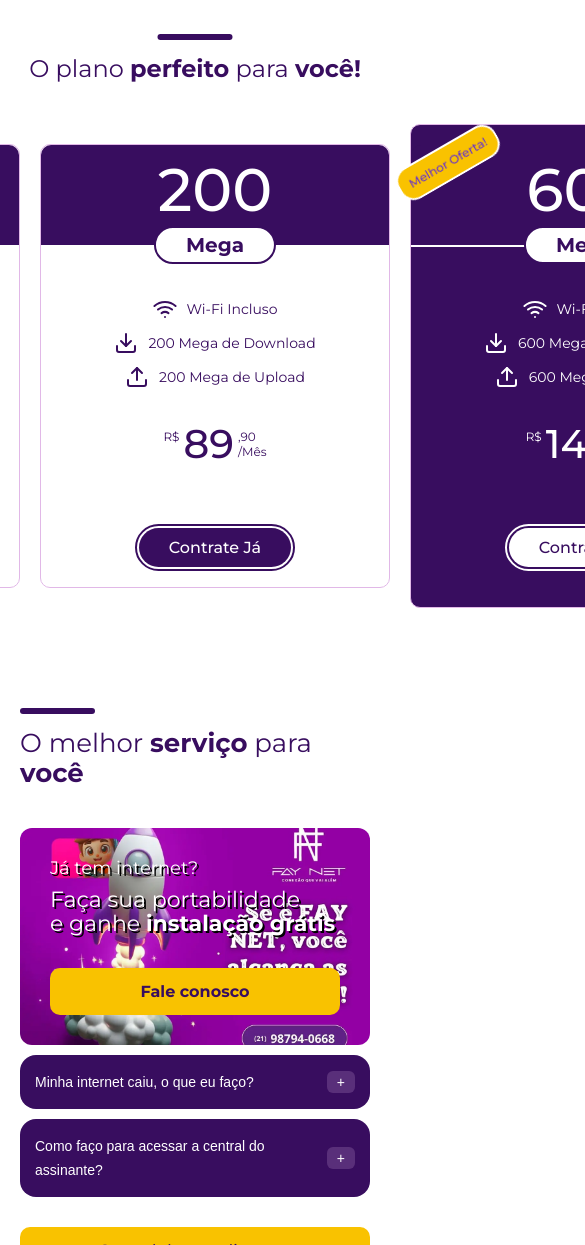
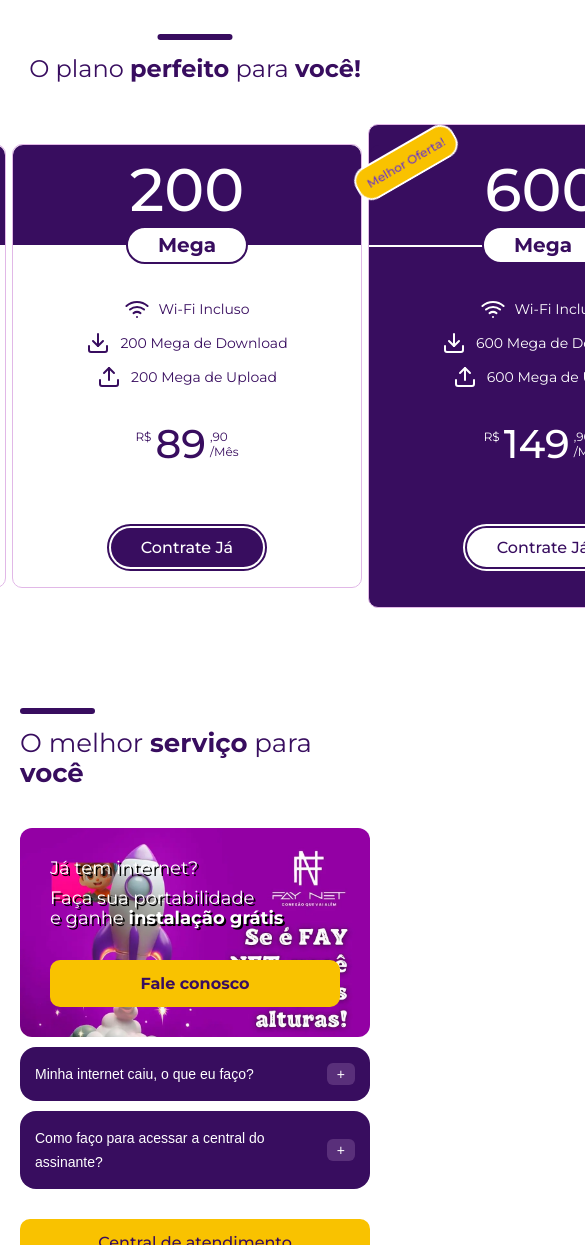
Before and after one commit to renancaldasdev/faynet, a plain HTML site: page index.html in a window 390 px wide. Shown: the part 2080-3325 px from the top of the page, 585 px wide, since content can reach past the window. Drawn offline with nearby package versions, Linux system fonts and the light colour scheme.

Commit message:
[main] ajustes

```diff
--- a/assets/css/faq.css
+++ b/assets/css/faq.css
@@ -118,7 +118,7 @@
 
 .portabilidade {
   background: url("../images/images_all/bg_portabilidade.webp");
-  background-position: center;
+  background-position: center 30%;
   background-size: cover;
   background-repeat: no-repeat;
   padding: 3rem;
--- a/assets/css/plans.css
+++ b/assets/css/plans.css
@@ -208,3 +208,7 @@
   a::before {
   border: 2px solid var(--faynet-white);
 }
+
+.plan-mobile {
+  display: none;
+}
--- a/assets/css/responsive.css
+++ b/assets/css/responsive.css
@@ -203,6 +203,7 @@
   }
 
   .plans-perfect-for-you-card {
+    margin-left: -14px;
     flex: 0 0 auto;
     max-width: 100%;
   }
@@ -224,6 +225,10 @@
     z-index: -1;
   }
 
+  .plan-mobile {
+    display: block;
+  }
+
   /* responsivo your family */
   .internet-your-family-content {
     flex-direction: column;
@@ -238,6 +243,12 @@
   }
   .internet-your-family-text p {
     margin-bottom: 2rem;
+  }
+
+  .portabilidade-text,
+  .portabilidade-text p:last-child {
+    font-size: 1.8rem;
+    line-height: 2rem;
   }
 
   /* responsivo beneficios */
--- a/index.html
+++ b/index.html
@@ -367,7 +367,7 @@
                 </a>
               </div>
             </div>
-            <div class="swiper-slide plans-perfect-for-you-card">
+            <div class="swiper-slide plans-perfect-for-you-card plan-mobile">
               <div class="plans-perfect-for-you-card-plan">
                 <p>200</p>
                 <p>Mega</p>
```
